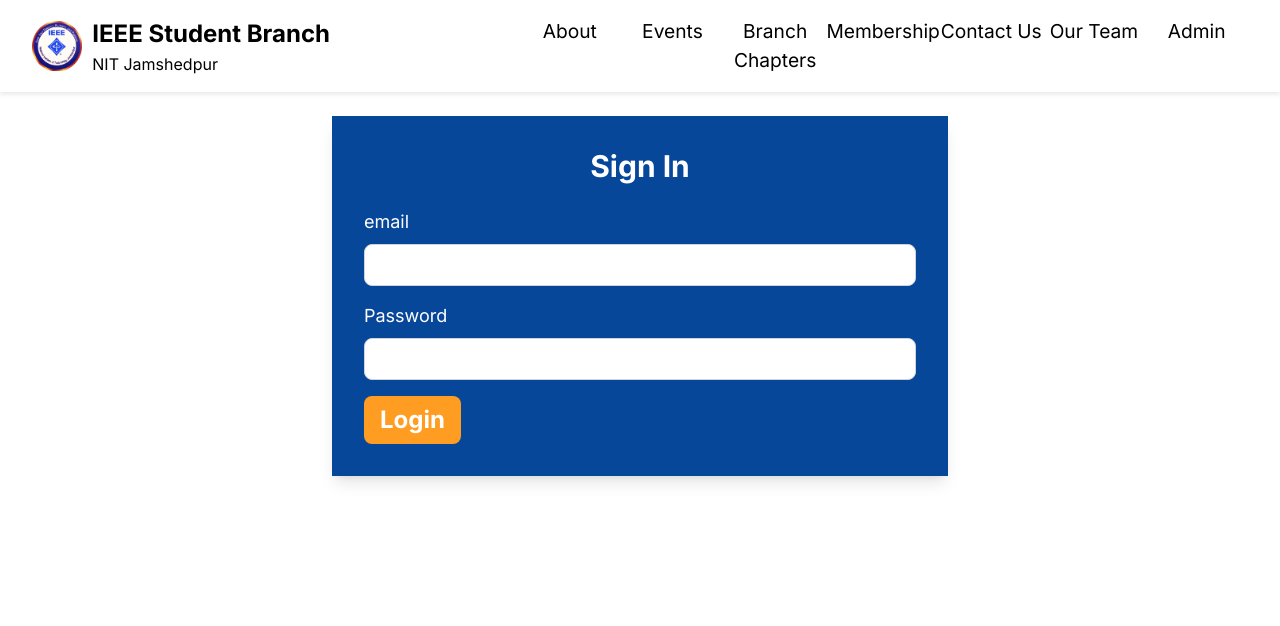
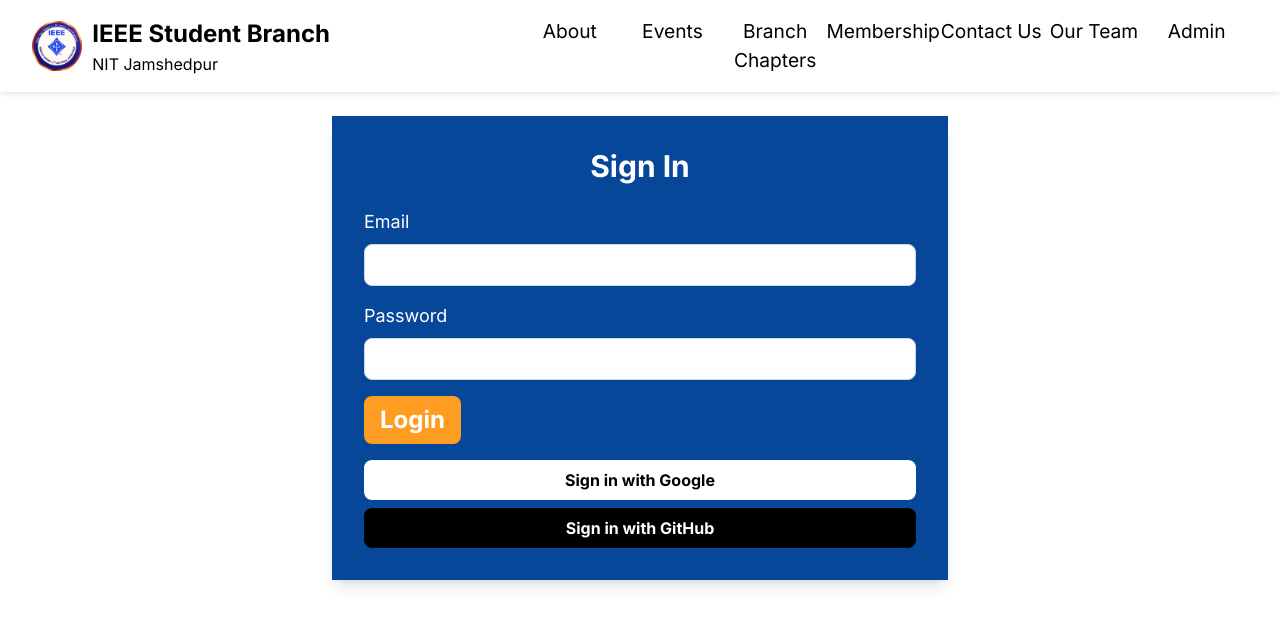
Before and after one commit to Somesh0001/The_Commit_Crew, a Next.js app: page /signin in a window 1280 px wide. Shown: the top 626 px of the page. Built offline with nearby package versions, Linux system fonts and the light colour scheme.

Commit message:
Added Sign in using custom email, password and Google and Github

```diff
--- a/app/api/auth/[...nextauth]/options.ts
+++ b/app/api/auth/[...nextauth]/options.ts
@@ -1,10 +1,18 @@
 import type { NextAuthOptions } from 'next-auth'
 import GitHubProvider from 'next-auth/providers/github'
 import CredentialsProvider from 'next-auth/providers/credentials'
+import GoogleProvider from "next-auth/providers/google";
 
 export const options: NextAuthOptions = {
     providers: [
-
+        GoogleProvider({
+            clientId: process.env.GOOGLE_CLIENT_ID as string ,
+            clientSecret: process.env.GOOGLE_CLIENT_SECRET as string,
+          }),
+          GitHubProvider({
+            clientId: process.env.GITHUB_ID as string,
+            clientSecret: process.env.GITHUB_SECRET as string
+          }),
         CredentialsProvider({
             name: "Credentials",
             credentials: {
--- a/app/signin/page.tsx
+++ b/app/signin/page.tsx
@@ -22,19 +22,19 @@
     if (res?.error) {
       setError("Invalid username or password");
     } else if (res?.url) {
-      router.push(res.url); // Redirect to the provided URL (e.g., /admin)
+      router.push(res.url);
     }
   };
 
   return (
-    <div className="flex flex-col items-center justify-center w-1/2  bg-gray-100">
-      <div className="bg-[#074799] p-8  shadow-lg text-center w-full  text-white">
+    <div className="flex flex-col items-center justify-center w-1/2 bg-gray-100">
+      <div className="bg-[#074799] p-8 shadow-lg text-center w-full text-white">
         <h1 className="text-3xl font-bold mb-6">Sign In</h1>
         <form onSubmit={handleSubmit} className="space-y-4">
           {error && <div className="font-bold text-1xl text-red-500">{error}</div>}
           <div className="flex flex-col">
             <label htmlFor="email" className="text-left text-lg mb-2">
-              email
+              Email
             </label>
             <input
               id="email"
@@ -45,7 +45,6 @@
               required
             />
           </div>
-
           <div className="flex flex-col">
             <label htmlFor="password" className="text-left text-lg mb-2">
               Password
@@ -59,7 +58,6 @@
               required
             />
           </div>
-
           <button
             type="submit"
             className="text-center font-bold text-2xl flex justify-center items-center bg-[#FF9D23] rounded-lg text-white px-4 py-2 w-fit"
@@ -67,7 +65,20 @@
             Login
           </button>
         </form>
-
+        <div className="mt-4">
+          <button
+            onClick={() => signIn("google", { callbackUrl: "/admin" })}
+            className="w-full bg-white text-black font-bold py-2 px-4 rounded-lg flex justify-center items-center mb-2"
+          >
+            Sign in with Google
+          </button>
+          <button
+            onClick={() => signIn("github", { callbackUrl: "/admin" })}
+            className="w-full bg-black text-white font-bold py-2 px-4 rounded-lg flex justify-center items-center"
+          >
+            Sign in with GitHub
+          </button>
+        </div>
       </div>
     </div>
   );
```
